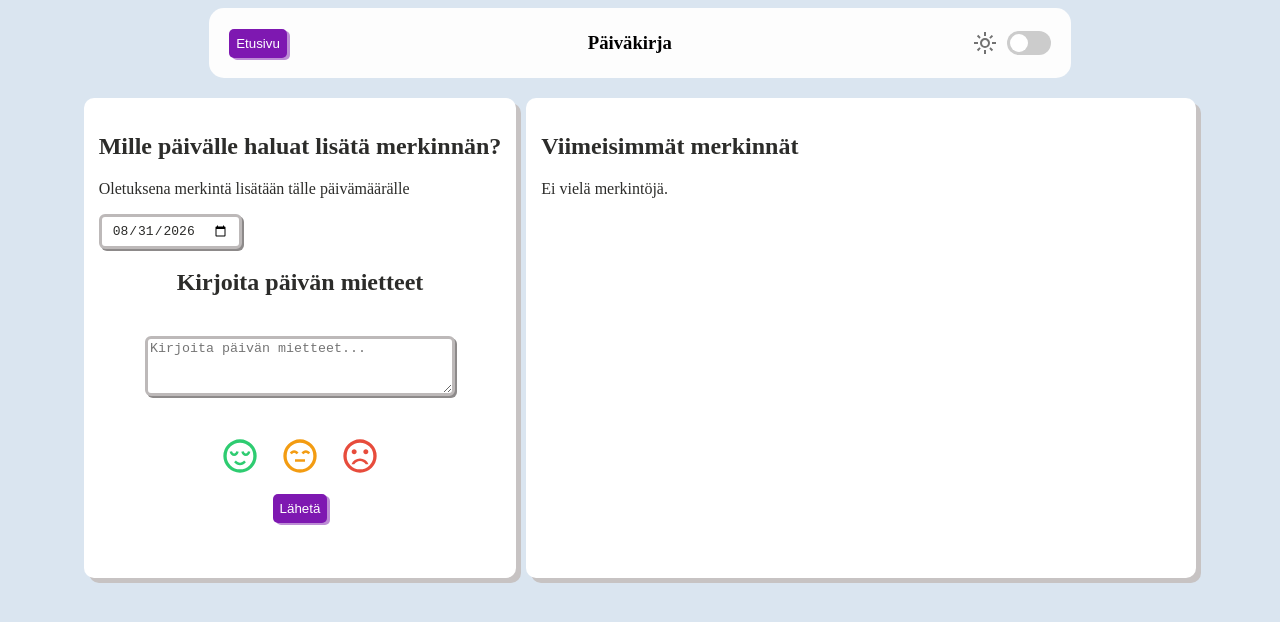
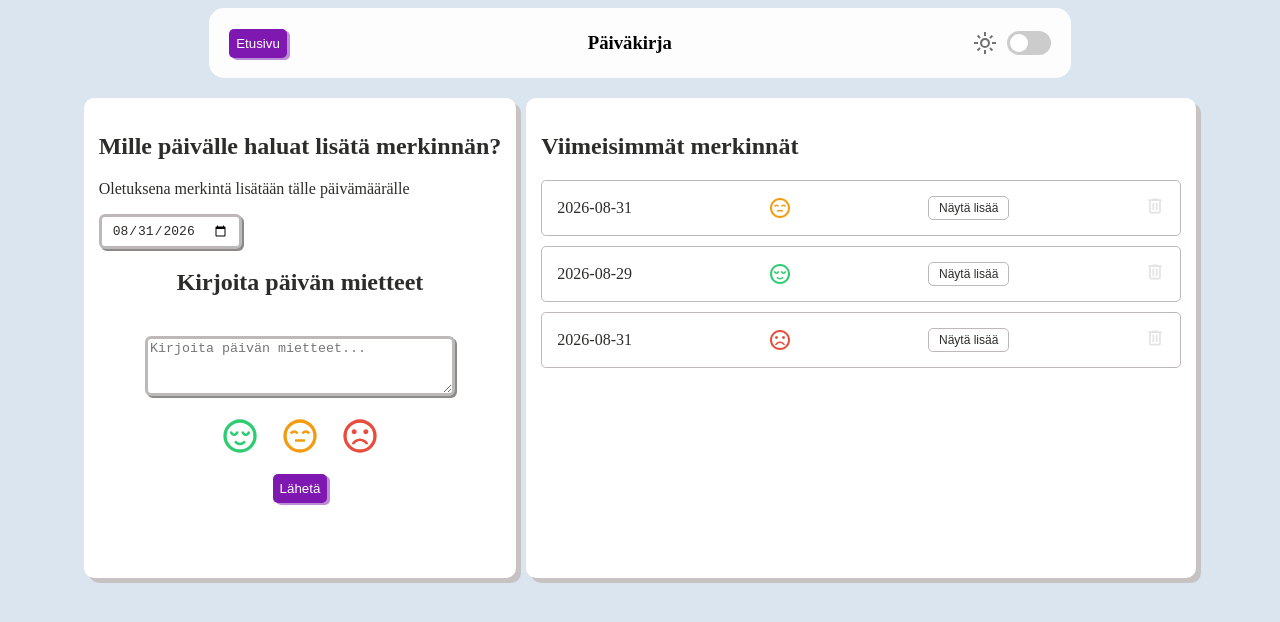
Before and after one commit to PorkkanaRaastin/Mood-tracker, a React (Vite) app in the folder MieliaTracker/: page /paivakirja in a window 1280 px wide. Shown: the top 622 px of the page. Built offline with nearby package versions, Linux system fonts and the light colour scheme; data requests are answered from the project's data file.

Commit message:
päiväkirja db ym

```diff
--- a/MieliaTracker/db.json
+++ b/MieliaTracker/db.json
@@ -19,5 +19,25 @@
       "id": "S1ozKhGJrb8"
     }
   ],
+  "paivakirjaEntries": [
+    {
+      "date": "2026-08-31",
+      "text": "Maanantai. EI kivaa. Väsyttää ja pitäis koodaa. Sukka on märkä ja on nälkä. Kotiin ois kiva päästä mutta ehkä puol kolme pääsee...",
+      "mood": "neutral",
+      "id": "GKxO1kqCdSQ"
+    },
+    {
+      "date": "2026-08-29",
+      "text": "Ihan jees fiilikset. Elämä hymyilee koska VIIKONLOPPU!!",
+      "mood": "good",
+      "id": "l_ge95dyQWo"
+    },
+    {
+      "date": "2026-08-31",
+      "text": "Ei jaksa",
+      "mood": "bad",
+      "id": "PPxSGx4NJl4"
+    }
+  ],
   "$schema": "./node_modules/json-server/schema.json"
 }
--- a/MieliaTracker/src/pages/Paivakirja.jsx
+++ b/MieliaTracker/src/pages/Paivakirja.jsx
@@ -1,3 +1,4 @@
+import entryService from '../services/paivakirjaService'
 import { Link } from 'react-router-dom'
 import styled from 'styled-components'
 import { useState, useEffect } from 'react'
@@ -8,6 +9,40 @@ import goodIcon from '../assets/good.svg';
 import neutralIcon from '../assets/neutral.svg';
 import badIcon from '../assets/bad.svg';
 
+const getMoodIcon = (mood) => {
+    if (mood === 'good') return goodIcon
+    if (mood === 'neutral') return neutralIcon
+    if (mood === 'bad') return badIcon
+    return null
+}
+
+const EntryRow = ({ entry, removeEntry }) => {
+    const [open, setOpen] = useState(false)
+
+    return (
+        <MerkintaRivi>
+            <MerkintaYlarivi>
+                <span>{entry.date}</span>
+                <img
+                    src={getMoodIcon(entry.mood)}
+                    alt={entry.mood}
+                    style={{ width: '24px', height: '24px' }}
+                />
+                <ToggleButton onClick={() => setOpen(!open)}>
+                    {open ? 'Sulje' : 'Näytä lisää'}
+                </ToggleButton>
+                <RemoveButton onClick={() => removeEntry(entry.id)}>
+                    <img src={trashIcon} alt="poista" />
+                </RemoveButton>
+            </MerkintaYlarivi>
+
+            {open && (
+                <EntryTeksti>{entry.text}</EntryTeksti>
+            )}
+        </MerkintaRivi>
+    )
+}
+
 const EntriesList = ({ entries, removeEntry }) => {
     return (
         <Merkinnat>
@@ -15,20 +50,8 @@ const EntriesList = ({ entries, removeEntry }) => {
             {entries.length === 0 ? (
                 <p>Ei vielä merkintöjä.</p>
             ) : (
-                entries.map((entry, index) => (
-                    <MerkintaRivi
-                        key={index}
-                        style={{ backgroundColor: getMoodColor(entry.mood) }}
-                    >
-                        <span>{entry.date}</span>
-                        <MerkintaOikea>
-                            <span>Mieliala: {entry.mood}</span>
-                            <span>Unen määrä: {entry.sleep} tuntia</span>
-                            <RemoveButton onClick={() => removeEntry(entry.id)}>
-                                <img src={trashIcon} alt="poista" />
-                            </RemoveButton>
-                        </MerkintaOikea>
-                    </MerkintaRivi>
+                entries.map((entry) => (
+                    <EntryRow key={entry.id} entry={entry} removeEntry={removeEntry} />
                 ))
             )}
         </Merkinnat>
@@ -40,6 +63,12 @@ function Paivakirja() {
     const [darkMode, setDarkMode] = useState(() => localStorage.getItem('darkMode') === 'true')
     const [date, setDate] = useState(new Date().toISOString().split('T')[0])
     const [entries, setEntries] = useState([])
+    const [text, setText] = useState('')
+    const [mood, setMood] = useState(null)
+
+    useEffect(() => {
+    entryService.getAll().then(data => setEntries(data))
+    }, [])
 
     useEffect(() => {
         document.documentElement.setAttribute('data-theme', darkMode ? 'dark' : 'light')
@@ -52,6 +81,25 @@ function Paivakirja() {
             setEntries(entries.filter(entry => entry.id !== id))
         })
     }
+}
+
+    const handleSubmit = () => {
+    if (!text.trim() || !mood) {
+        alert('Kirjoita mietteet ja valitse mieliala ennen lähettämistä.')
+        return
+    }
+
+    const newEntry = {
+        date: date,
+        text: text,
+        mood: mood
+    }
+
+    entryService.create(newEntry).then(savedEntry => {
+        setEntries([savedEntry, ...entries])
+        setText('')
+        setMood(null)
+    })
 }
 
     return (
@@ -81,23 +129,24 @@ function Paivakirja() {
                     <ChooseDate type="date" value={date} onChange={(e) => setDate(e.target.value)} />
                       <h2>Kirjoita päivän mietteet</h2>
                       <PaivakirjaText>
-                        <textarea placeholder="Kirjoita päivän mietteet..." type="text" name="" id="" />
+                        <textarea
+                        placeholder="Kirjoita päivän mietteet..."
+                        value={text}
+                        onChange={(event) => setText(event.target.value)}/>
                       </PaivakirjaText>
                       <PaivakirjaMoods>
-                        <PaivakirjaMoods>
-                          <button type="button">
+                        <button type="button" onClick={() => setMood('good')}>
                           <img src={goodIcon} alt="Hyvä" />
                         </button>
-                          <button type="button">
+                        <button type="button" onClick={() => setMood('neutral')}>
                           <img src={neutralIcon} alt="Neutraali" />
                         </button>
-                          <button type="button">
+                        <button type="button" onClick={() => setMood('bad')}>
                           <img src={badIcon} alt="Huono" />
                         </button>
                       </PaivakirjaMoods>
-                      </PaivakirjaMoods>
                       <Submit>
-                        <button>Lähetä</button>
+                        <button onClick={handleSubmit}>Lähetä</button>
                       </Submit>
                 </Valinnat>
                 <EntriesList entries={entries} removeEntry={removeEntry} />
@@ -122,6 +171,57 @@ const PaivakirjaMoods = styled.div`
   img {
     width: 40px;
     height: 40px;
+  }
+`
+
+const MerkintaRivi = styled.div`
+    color: var(--text);
+    padding: 15px;
+    border-radius: 5px;
+    margin-top: 10px;
+    border: 1px solid var(--input-border);
+`
+
+const MerkintaYlarivi = styled.div`
+    display: flex;
+    align-items: center;
+    justify-content: space-between;
+    gap: 10px;
+`
+
+const EntryTeksti = styled.p`
+    margin-top: 10px;
+    margin-bottom: 0;
+    padding-left: 5px;
+    overflow-wrap: break-word;
+    word-break: break-word;
+`
+
+const ToggleButton = styled.button`
+    background: none;
+    border: 1px solid var(--input-border);
+    border-radius: 5px;
+    padding: 4px 10px;
+    cursor: pointer;
+    color: var(--text);
+    font-size: 12px;
+`
+
+const MerkintaOikea = styled.div`
+    display: flex;
+    align-items: center;
+    gap: 15px;
+`
+
+const RemoveButton = styled.button`
+    background: none;
+    border: none;
+    cursor: pointer;
+    padding: 0;
+
+    img {
+        width: 20px;
+        height: 20px;
     }
 `
 
@@ -220,15 +320,6 @@ const Valinnat = styled.div`
     }
 `
 
-const MerkintaRivi = styled.div`
-    color: white;
-    padding: 15px;
-    border-radius: 5px;
-    margin-top: 10px;
-    display: flex;
-    align-items: center;
-    justify-content: space-between;
-`
 
 const ThemeSwitch = styled.label`
     position: relative;
--- /dev/null
+++ b/MieliaTracker/src/services/paivakirjaService.js
@@ -0,0 +1,21 @@
+const baseUrl = 'http://localhost:3001/paivakirjaEntries'
+
+const getAll = () => {
+    return fetch(baseUrl).then(response => response.json())
+}
+
+const create = (newEntry) => {
+    return fetch(baseUrl, {
+        method: 'POST',
+        headers: { 'Content-Type': 'application/json' },
+        body: JSON.stringify(newEntry)
+    }).then(response => response.json())
+}
+
+const remove = (id) => {
+    return fetch(`${baseUrl}/${id}`, {
+        method: 'DELETE'
+    })
+}
+
+export default { getAll, create, remove }
```
Lines whose indentation alone changed are shown as unchanged.
